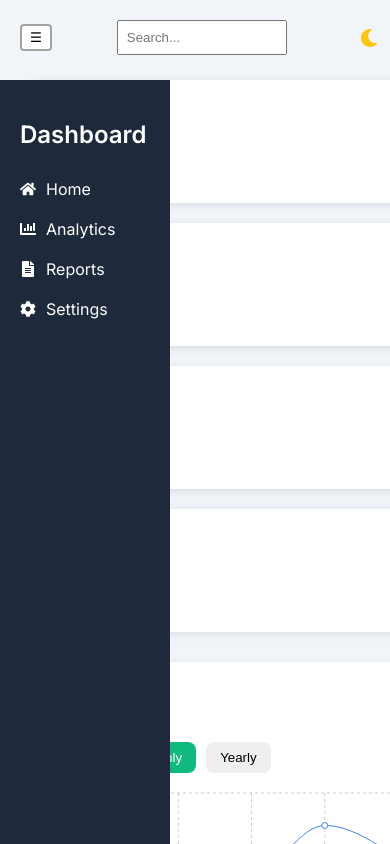
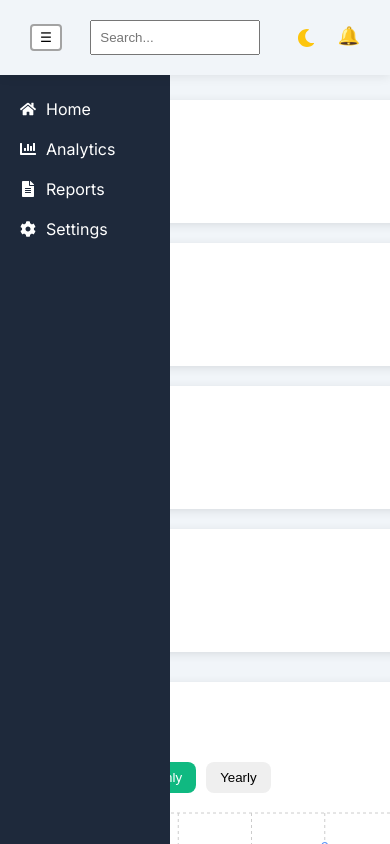
Before and after one commit to JAMILA-AIT-HAMOU/Dashboard-Page, a React (Vite) app: page / in a window 390 px wide. Shown: the top 844 px of the page. Built offline with nearby package versions, Linux system fonts and the light colour scheme.

Commit message:
fixed header with responsive layout

```diff
--- a/src/index.css
+++ b/src/index.css
@@ -73,6 +73,8 @@
 }
 .dashboard.darkMode .header{
   background-color: #0f172a;
+
+  box-shadow: 0 2px 10px rgba(0, 0, 0, 0.2);
 }
 .dashboard.darkMode input{
   background-color: #1e293b;
@@ -80,17 +82,24 @@
   border: 1px solid white;
 }
 .main-content{
-  padding: 30px;
+  padding:100px 30px 30px;
   background-color: #f1f5f9;
   min-height: 100vh;
 }
 .header{
+  position:fixed;
+  top: 0;
+  left: 0px;
+  right: 0;
   display: flex;
   justify-content: space-between;
   align-items: center;
-  margin-bottom: 25px;
-  position: relative;
-  z-index: 1100;
+  padding: 20px 30px;
+  background-color: #f1f5f9;
+  z-index:1100;
+  box-sizing:border-box;
+  box-shadow: 0 2px 10px rgba(0, 0, 0, 0.08);
+  transition: background-color 0.3s ease;
 }
 .header button{
   padding: 4px 8px;
@@ -273,16 +282,19 @@
     top:0;
     z-index: 1000;
     height: 100%;
-    margin-top: 5rem;
   }
   .sidebar.open{
     left: 0;
   }
   .main-content{
-    padding: 20px;
+    padding: 100px 20px 20px;
   }
   .header input{
     width: 350px;
+  }
+  .header{
+    left: 0px;
+    width: 100%;
   }
 }
 @media(max-width:600px){
```
